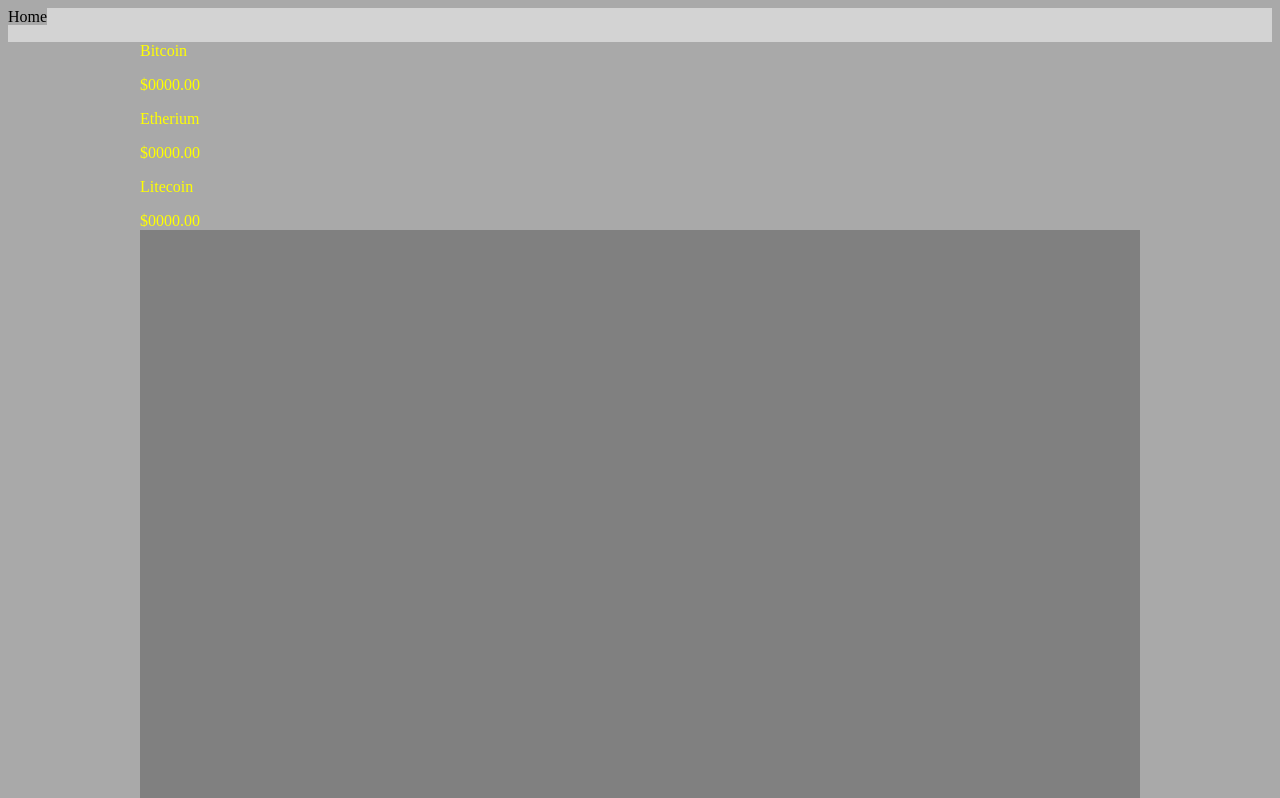
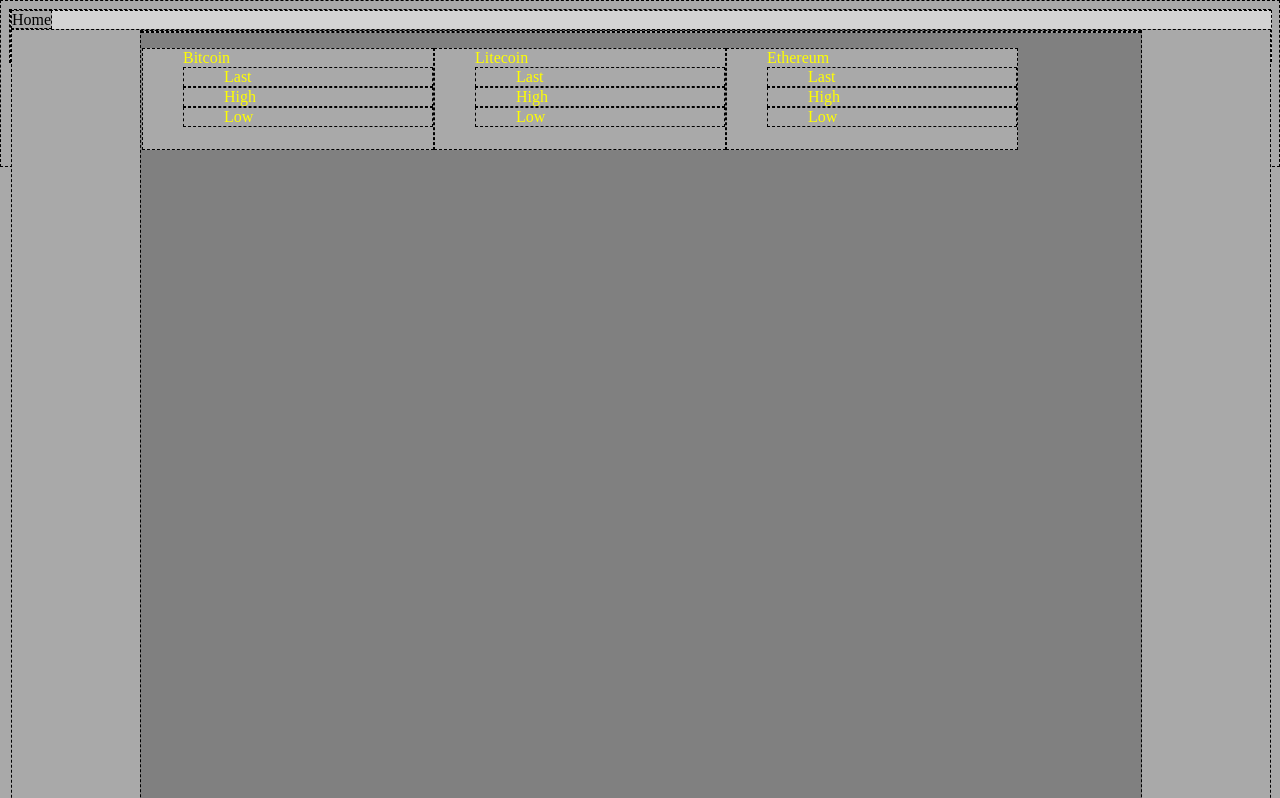
Before and after one commit to MegahurtZ-Systems/bitrex-bot, a plain HTML site: page index.html in a window 1280 px wide. Shown: the top 798 px of the page. Drawn offline with Linux system fonts and the light colour scheme.

Commit message:
updated layout

```diff
--- a/app.js
+++ b/app.js
@@ -0,0 +1 @@
+'use strict';
--- a/index.html
+++ b/index.html
@@ -10,19 +10,39 @@
       <ui>Home</ui>
     <div>
     <div class='main'>
-
-      <div class='price'>
-        <div id='usdt-btc'><div>
-          <p>Bitcoin</p> <p>$0000.00</p>
-
-        <div id='usdt-eth'><div>
-          <p>Etherium</p>
-          <p>$0000.00</p>
-        <div id='usdt-ltc'><div>
-          <p>Litecoin</p>
-          <p>$0000.00</p>
       <div>
+        <ul class='coin'>Bitcoin
+          <ul class='price'>Last</ul>
+          <ul class='price'>High</ul>
+          <ul class='price'>Low</ul>
+        </ul>
+        <ul class='coin'>Litecoin
+          <ul class='price'>Last</ul>
+          <ul class='price'>High</ul>
+          <ul class='price'>Low</ul>
+        </ul>
+        <ul class='coin'>Ethereum
+          <ul class='price'>Last</ul>
+          <ul class='price'>High</ul>
+          <ul class='price'>Low</ul>
+        </ul>
+      </div>
     </div>
     <script type="text/JavaScript" src="app.js"></script>
   </body>
 </html>
+
+<!--
+"MarketName":"USDT-BTC",
+"High":8070.00000000,
+"Low":7649.44999900,
+"Volume":4075.29237306,
+"Last":7999.00000000,
+"BaseVolume":32069207.18652935,
+"TimeStamp":"2017-11-19T19:33:23.537",
+"Bid":7999.00000000,
+"Ask":7999.00000001,
+"OpenBuyOrders":14166,
+"OpenSellOrders":3053,
+"PrevDay":7749.45000005,
+"Created":"2015-12-11T06:31:40.633" -->
--- a/main.css
+++ b/main.css
@@ -1,5 +1,5 @@
 *{
-  /*border: 1px dashed black;*/
+  border: 1px dashed black;
   background-color: darkgrey;
 }
 
@@ -16,3 +16,13 @@
   background-color: grey;
   color: yellow;
 }
+
+.coin{
+  float: left;
+  width: 250px;
+  height: 100px;
+}
+
+.price{
+
+}
```
